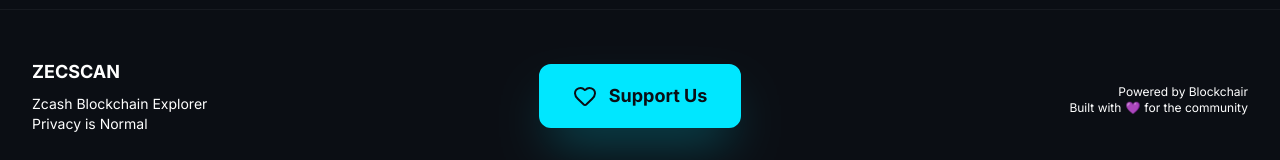
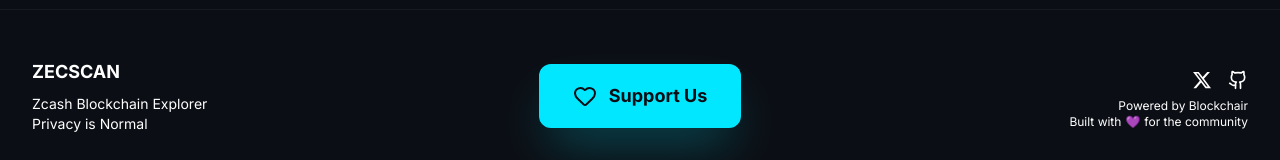
Before and after one commit to Dairus01/Zecscan, a Next.js app in the folder web/: page / in a window 1280 px wide. Shown: the part 1128-1288 px from the top of the page. Built offline with nearby package versions, Linux system fonts and the light colour scheme; no server answers.

Commit message:
Add X and GitHub icons to footer

```diff
--- a/web/src/components/Footer.tsx
+++ b/web/src/components/Footer.tsx
@@ -1,6 +1,6 @@
 "use client";
 
-import { Heart } from "lucide-react";
+import { Heart, Github } from "lucide-react";
 import { useState } from "react";
 import { SupportModal } from "./SupportModal";
 
@@ -38,6 +38,30 @@
                         {/* Right: Credits */}
                         <div className="flex flex-col items-center md:items-end gap-2 flex-1">
                             <div className="flex flex-col items-center md:items-end text-xs text-muted mt-2">
+                                <div className="flex items-center gap-4 mb-2">
+                                    <a
+                                        href="https://x.com/DairusOkoh"
+                                        target="_blank"
+                                        rel="noopener noreferrer"
+                                        className="text-muted hover:text-foreground transition-colors"
+                                    >
+                                        <svg
+                                            viewBox="0 0 24 24"
+                                            aria-hidden="true"
+                                            className="w-5 h-5 fill-current"
+                                        >
+                                            <path d="M18.244 2.25h3.308l-7.227 8.26 8.502 11.24H16.17l-5.214-6.817L4.99 21.75H1.68l7.73-8.835L1.254 2.25H8.08l4.713 6.231zm-1.161 17.52h1.833L7.084 4.126H5.117z" />
+                                        </svg>
+                                    </a>
+                                    <a
+                                        href="https://github.com/Dairus01/Zecscan"
+                                        target="_blank"
+                                        rel="noopener noreferrer"
+                                        className="text-muted hover:text-foreground transition-colors"
+                                    >
+                                        <Github className="w-5 h-5" />
+                                    </a>
+                                </div>
                                 <p>Powered by Blockchair</p>
                                 <p className="flex items-center gap-1">
                                     Built with <span className="text-warning">💜</span> for the
```
